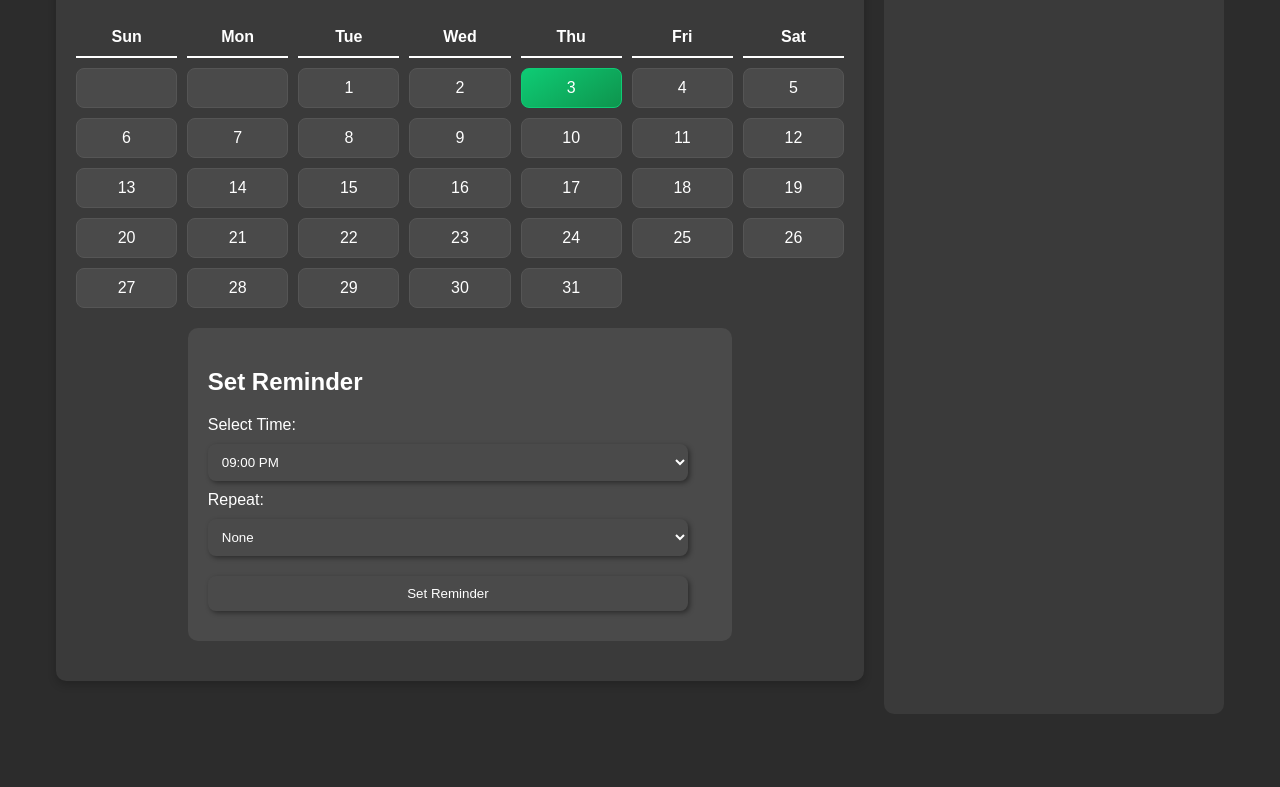
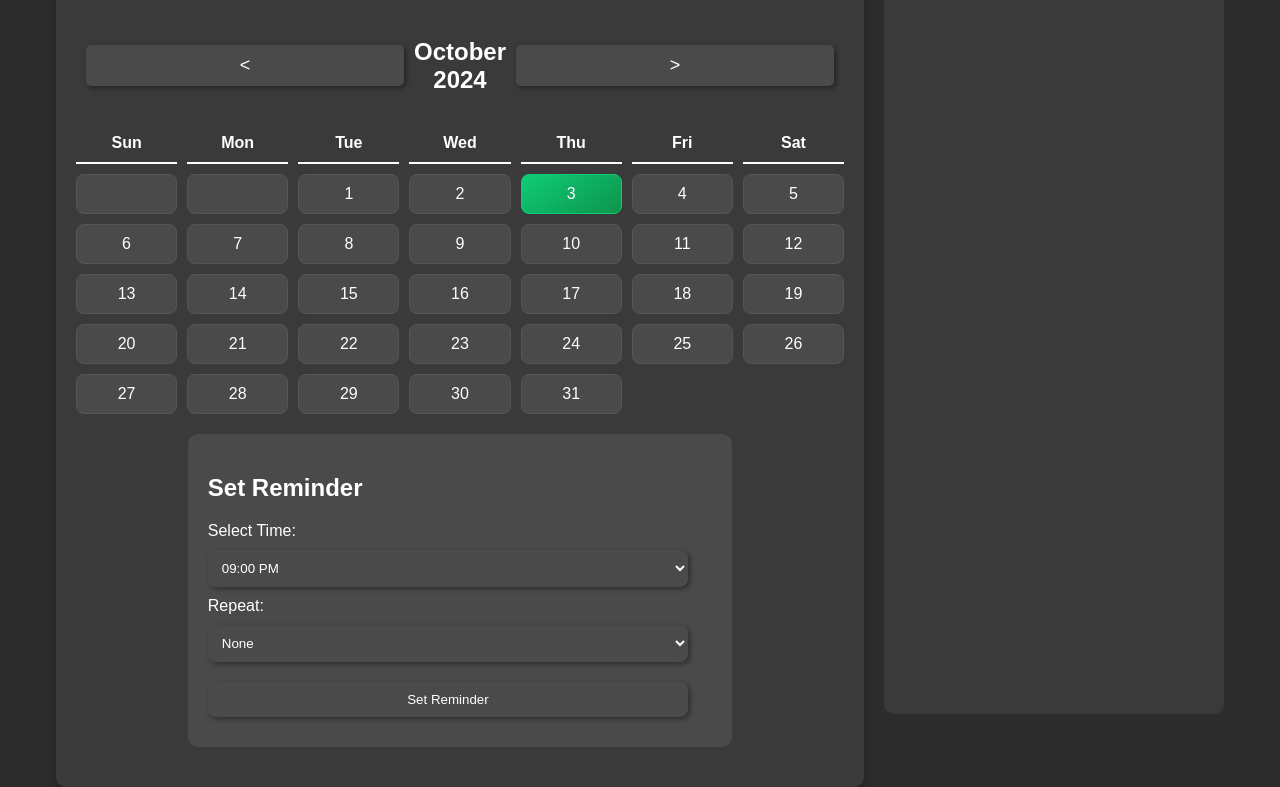
Before and after one commit to washyaderner/calendooor, a plain HTML site: page index.html in a window 1280 px wide. Shown: the part 126-913 px from the top of the page. Before the commit the page ends 840 px from the top, so only its background shows below. Drawn offline with Linux system fonts and the light colour scheme.

Commit message:
Added month navigation to calendar

```diff
--- a/index.html
+++ b/index.html
@@ -14,6 +14,14 @@
             <h1 id="current-date-time" class="highlight-today"></h1>
 
             <h1>Calendooor</h1>
+
+            <!-- Month navigation -->
+            <div id="month-navigation">
+                <button id="prev-month-btn">&lt;</button>
+                <h2 id="current-month"></h2>
+                <button id="next-month-btn">&gt;</button>
+            </div>
+
             <!-- Calendar grid -->
             <div id="calendar"></div>
 
--- a/script.js
+++ b/script.js
@@ -15,9 +15,17 @@ document.addEventListener('DOMContentLoaded', function () {
     const updateReminderBtn = document.getElementById('update-reminder-btn');
     const deleteReminderBtn = document.getElementById('delete-reminder-btn');
 
+    // Month Navigation Elements
+    const prevMonthBtn = document.getElementById('prev-month-btn');
+    const nextMonthBtn = document.getElementById('next-month-btn');
+    const currentMonthDisplay = document.getElementById('current-month');
+
     let selectedDate = null; // Placeholder to keep track of the selected date
     let reminders = []; // Array to store reminders
     let currentEditingReminder = null; // To track the reminder being edited
+
+    let currentYear = new Date().getFullYear();
+    let currentMonth = new Date().getMonth(); // 0-11
 
     // Function to get today's date and time with seconds
     function getTodayDateTime() {
@@ -70,13 +78,16 @@ document.addEventListener('DOMContentLoaded', function () {
             calendarContainer.appendChild(dayHeader);
         });
 
-        const currentDate = new Date();
-        const year = currentDate.getFullYear();
-        const month = currentDate.getMonth();
-        const todayDate = currentDate.getDate(); // Get today's date
+        const firstDayOfMonth = new Date(currentYear, currentMonth, 1);
+        const daysInMonth = new Date(currentYear, currentMonth + 1, 0).getDate();
+        const startingDay = firstDayOfMonth.getDay();
 
-        const daysInMonth = new Date(year, month + 1, 0).getDate();
-        const startingDay = new Date(year, month, 1).getDay();
+        // Update the current month display
+        const monthNames = [
+            'January', 'February', 'March', 'April', 'May', 'June',
+            'July', 'August', 'September', 'October', 'November', 'December'
+        ];
+        currentMonthDisplay.textContent = `${monthNames[currentMonth]} ${currentYear}`;
 
         // Fill empty cells before the first day of the month
         for (let i = 0; i < startingDay; i++) {
@@ -90,10 +101,11 @@ document.addEventListener('DOMContentLoaded', function () {
             const dayElement = document.createElement('div');
             dayElement.className = 'calendar-day';
             dayElement.textContent = day;
-            dayElement.dataset.date = `${month + 1}/${day}/${year}`; // MM/DD/YYYY format
+            dayElement.dataset.date = `${currentMonth + 1}/${day}/${currentYear}`; // MM/DD/YYYY format
 
-            // Highlight today's date
-            if (day === todayDate) {
+            // Highlight today's date if it matches
+            const today = new Date();
+            if (day === today.getDate() && currentMonth === today.getMonth() && currentYear === today.getFullYear()) {
                 dayElement.classList.add('selected');
                 selectedDate = dayElement.dataset.date; // Set the selected date to today
                 populateTimeDropdown(selectedDate);
@@ -113,6 +125,27 @@ document.addEventListener('DOMContentLoaded', function () {
         }
     }
 
+    // Event listeners for month navigation buttons
+    prevMonthBtn.addEventListener('click', () => {
+        if (currentMonth === 0) {
+            currentMonth = 11;
+            currentYear -= 1;
+        } else {
+            currentMonth -= 1;
+        }
+        createCalendar();
+    });
+
+    nextMonthBtn.addEventListener('click', () => {
+        if (currentMonth === 11) {
+            currentMonth = 0;
+            currentYear += 1;
+        } else {
+            currentMonth += 1;
+        }
+        createCalendar();
+    });
+
     // Populate the time dropdown based on the selected date
     function populateTimeDropdown(date) {
         reminderTimeDropdown.innerHTML = ''; // Clear existing options
@@ -120,10 +153,10 @@ document.addEventListener('DOMContentLoaded', function () {
         const now = new Date();
         let startHour = 5, startMinute = 0; // Default starting time is 5:00 AM
 
-        const selectedDate = new Date(date);
+        const selectedDateObj = new Date(date);
 
         // If the selected date is today, adjust startHour and startMinute
-        if (selectedDate.toDateString() === now.toDateString()) {
+        if (selectedDateObj.toDateString() === now.toDateString()) {
             startHour = now.getHours();
             startMinute = now.getMinutes();
 
@@ -246,20 +279,6 @@ document.addEventListener('DOMContentLoaded', function () {
         return [hour, minute];
     }
 
-    // Function to save reminders to localStorage
-    function saveReminders() {
-        localStorage.setItem('reminders', JSON.stringify(reminders));
-    }
-
-    // Function to load reminders from localStorage
-    function loadReminders() {
-        const storedReminders = localStorage.getItem('reminders');
-        if (storedReminders) {
-            reminders = JSON.parse(storedReminders);
-            renderReminders();
-        }
-    }
-
     // Function to check for due reminders every second
     function checkReminders() {
         const now = new Date();
@@ -320,6 +339,20 @@ document.addEventListener('DOMContentLoaded', function () {
         return `${year}-${month}-${day}`;
     }
 
+    // Function to save reminders to localStorage
+    function saveReminders() {
+        localStorage.setItem('reminders', JSON.stringify(reminders));
+    }
+
+    // Function to load reminders from localStorage
+    function loadReminders() {
+        const storedReminders = localStorage.getItem('reminders');
+        if (storedReminders) {
+            reminders = JSON.parse(storedReminders);
+            renderReminders();
+        }
+    }
+
     // Initialize the app
     function init() {
         // Show today's date and time
--- a/styles.css
+++ b/styles.css
@@ -34,6 +34,36 @@ h1#current-date-time.highlight-today {
     margin-bottom: 20px;
     color: #0ecc75; /* Rich green color */
     text-shadow: 1px 1px 5px #0e944d; /* Slight 3D effect */
+}
+
+/* Month navigation styling */
+#month-navigation {
+    display: flex;
+    justify-content: center;
+    align-items: center;
+    margin-bottom: 10px;
+}
+
+#month-navigation button {
+    background-color: #4a4a4a;
+    border: none;
+    color: #ffffff;
+    padding: 10px 15px;
+    font-size: 18px;
+    cursor: pointer;
+    border-radius: 5px;
+    margin: 0 10px;
+    transition: background 0.3s ease;
+}
+
+#month-navigation button:hover {
+    background: linear-gradient(145deg, #0ecc75, #0e944d);
+}
+
+#current-month {
+    font-size: 24px;
+    font-weight: bold;
+    color: #ffffff;
 }
 
 /* Calendar grid styling */
```
Also changed, not shown: 1 other file.
